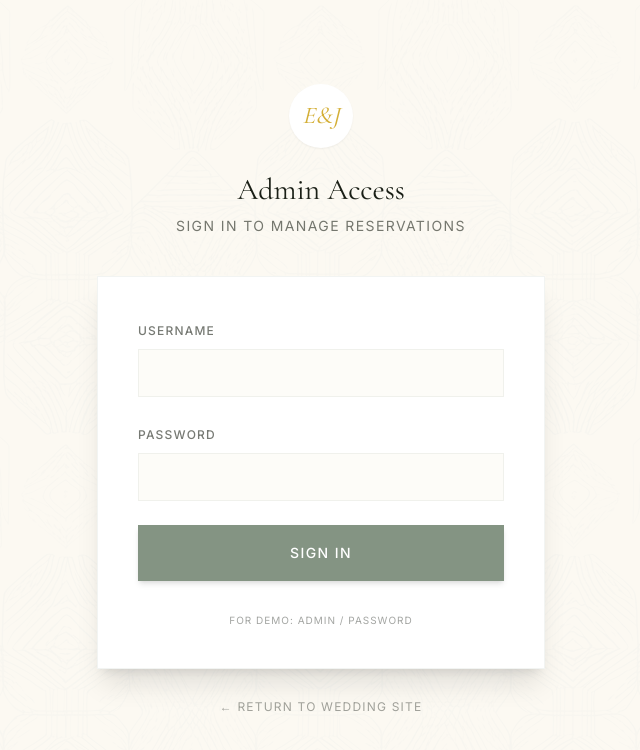
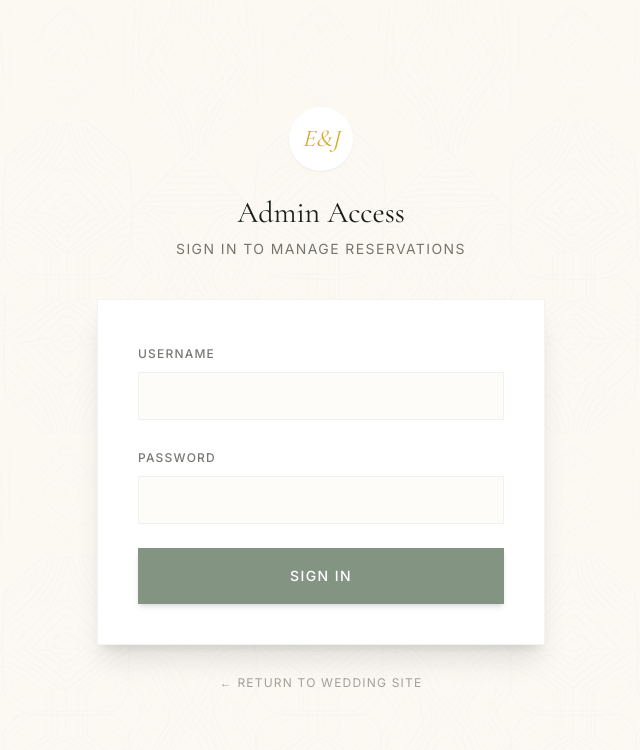
Before and after one commit to Elua-b/clapton-reservation-management, a Next.js app: page /admin in a window 1280 px wide. Shown: the top 750 px of the page, without its empty margins (319-959 px from the left). Built offline with nearby package versions, Linux system fonts and the light colour scheme.

Commit message:
removing demo

```diff
--- a/app/admin/page.tsx
+++ b/app/admin/page.tsx
@@ -117,10 +117,6 @@ export default function AdminLoginPage() {
               {isLoading ? "Signing in..." : "Sign In"}
             </Button>
           </form>
-
-          <div className="mt-8 text-center text-wedding-charcoal/40 text-[10px] uppercase tracking-widest">
-            <p>For demo: admin / password</p>
-          </div>
         </div>
 
         <div className="mt-6 text-center">
```
